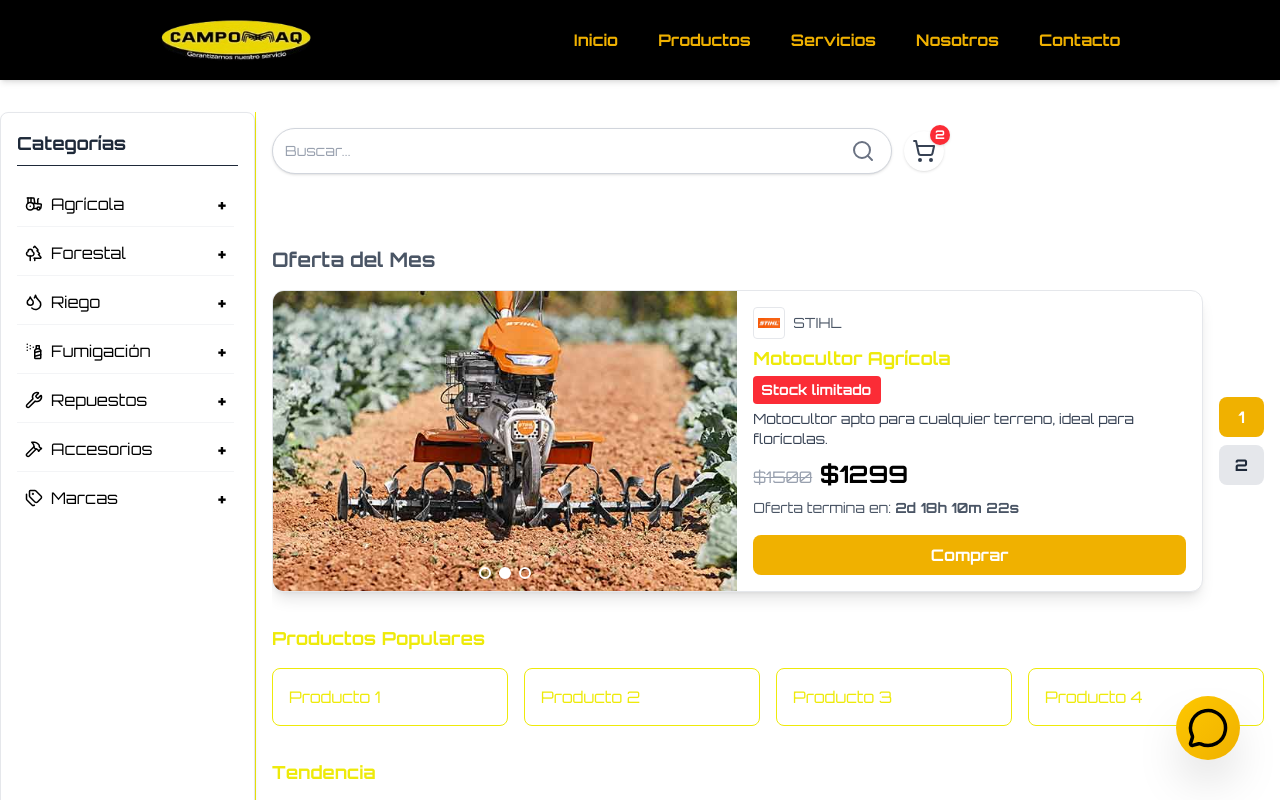
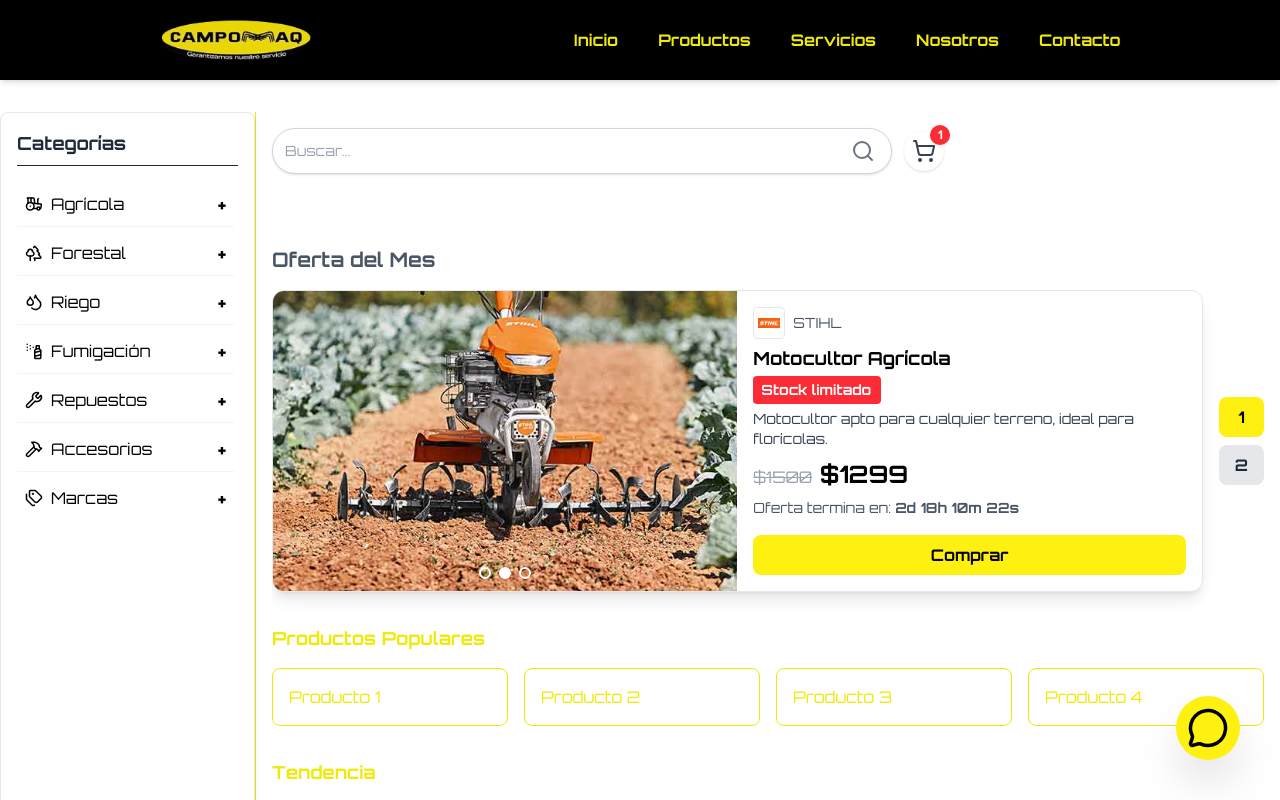
Before and after one commit to mateoquiguiri1995/campomaq-webpage, a Next.js app in the folder apps/frontend/: page /productos in a window 1280 px wide. Shown: the top 800 px of the page. Built offline with nearby package versions, Linux system fonts and the light colour scheme.

Commit message:
fix ui colors

```diff
--- a/apps/frontend/src/app/components/Chatbot.tsx
+++ b/apps/frontend/src/app/components/Chatbot.tsx
@@ -3,6 +3,7 @@ import { useState, useRef, useEffect } from 'react';
 import { Send, MessageCircle, X, Bot } from 'lucide-react';
 import { motion, AnimatePresence } from 'framer-motion';
 import clsx from 'clsx';
+import { TbBackground } from 'react-icons/tb';
 
 const CHAT_W = 420;
 const CHAT_H = 600;
@@ -151,7 +152,7 @@ export default function Chatbot() {
           >
             {/* Header */}
             <div
-              className="bg-gradient-to-r from-yellow-400 to-yellow-500 text-black p-4 flex justify-between items-center cursor-move"
+              className="bg-campomaq text-black p-4 flex justify-between items-center cursor-move"
               onMouseDown={startDrag}
               onTouchStart={startDrag}
             >
@@ -174,7 +175,7 @@ export default function Chatbot() {
               <div className="p-4 space-y-3">
                 {messages.length === 0 && !loading && (
                   <div className="flex flex-col items-center justify-center h-[400px] text-center">
-                    <Bot size={80} className="text-yellow-400 mb-4" />
+                    <Bot size={80} className="text-campomaq mb-4" />
                     <h3 className="text-xl font-bold text-gray-800">¡Hola! Soy Maqui</h3>
                     <p className="text-gray-600 mt-2 max-w-[280px]">
                       Estoy aquí para ayudarte a solventar tus dudas.
@@ -232,7 +233,7 @@ export default function Chatbot() {
                 <button
                   onClick={() => sendMessage()}
                   disabled={loading || !input.trim()}
-                  className="p-2 bg-yellow-400 text-black rounded-full hover:bg-yellow-500 disabled:bg-gray-300 transition-all hover:scale-105 active:scale-95"
+                  className="p-2 bg-yellow-#fef011 text-black rounded-full hover:bg-yellow-#fef011 disabled:bg-gray-300 transition-all hover:scale-105 active:scale-95"
                 >
                   <Send size={20} />
                 </button>
@@ -251,7 +252,7 @@ export default function Chatbot() {
             onClick={toggleOpen}
             onMouseDown={startDrag}
             onTouchStart={startDrag}
-            className="w-16 h-16 bg-gradient-to-br from-yellow-400 to-yellow-500 text-black rounded-full shadow-2xl flex items-center justify-center cursor-grab active:cursor-grabbing"
+            className="w-16 h-16 bg-campomaq text-black rounded-full shadow-2xl flex items-center justify-center cursor-grab active:cursor-grabbing"
           >
             <MessageCircle size={42} />
           </motion.button>
--- a/apps/frontend/src/app/components/sections/Marcas.tsx
+++ b/apps/frontend/src/app/components/sections/Marcas.tsx
@@ -15,12 +15,12 @@ const brands = [
 
 const features = [
   {
-    title: <>¿Por qué comprar en <strong className="text-yellow-500">campo</strong>maq?</>,
+    title: <>¿Por qué comprar en <strong className="text-campomaq">campo</strong>maq?</>,
     content: "Más de 20 años de experiencia nos respaldan en la distribución de equipos de calidad para el campo y jardinería.",
     image: "/images/features/agricola.jpg"
   },
   {
-    title: <>Soporte técnico <strong className="text-yellow-400">especializado</strong></>,
+    title: <>Soporte técnico <strong className="text-campomaq">especializado</strong></>,
     content: "Contamos con técnicos certificados por las principales marcas para brindarte el mejor servicio post-venta.",
     image: "/images/features/soporte.jpg"
   }
--- a/apps/frontend/src/app/components/ui/Button.tsx
+++ b/apps/frontend/src/app/components/ui/Button.tsx
@@ -6,8 +6,8 @@ type Props = {
 export function Button({ children, variant = 'primary' }: Props) {
   const base = 'px-6 py-2 md:px-8 md:py-3 font-semibold text-sm md:text-base transition-colors duration-300 hover:cursor-pointer'
   const styles = {
-    primary: 'bg-black text-white hover:bg-yellow-600',
-    outline: 'bg-yellow-600 text-white hover:bg-white hover:text-yellow-600'
+    primary: 'bg-black text-white hover:bg-campomaq hover:text-black',
+    outline: 'bg-campomaq text-black hover:bg-white hover:text-black'
   }
 
   return <button className={`${base} ${styles[variant]}`}>{children}</button>
--- a/apps/frontend/src/app/components/ui/Navbar.tsx
+++ b/apps/frontend/src/app/components/ui/Navbar.tsx
@@ -23,7 +23,7 @@ export default function Navbar() {
         </div>
 
         {/* Resto del código permanece igual */}
-        <ul className="hidden md:flex gap-10 text-xxl font-semibold text-yellow-500">
+        <ul className="hidden md:flex gap-10 text-xxl font-semibold text-yellow-#fef011">
           <li><Link href="/">Inicio</Link></li>
           <li><Link href="/productos">Productos</Link></li>
           <li><Link href="/servicios">Servicios</Link></li>
--- a/apps/frontend/src/app/globals.css
+++ b/apps/frontend/src/app/globals.css
@@ -7,6 +7,7 @@
   --animate-wave1: wave1 12s ease-in-out infinite;
   --animate-wave2: wave2 12s ease-in-out infinite;
   --animate-wave3: wave3 12s ease-in-out infinite;
+  --color-campomaq: #fef011;
 }
 
 /* 2. Keyframes */
--- a/apps/frontend/src/app/productos/components/CategorySidebar.tsx
+++ b/apps/frontend/src/app/productos/components/CategorySidebar.tsx
@@ -38,7 +38,7 @@ export default function CategorySidebar() {
         {categories.map((cat) => (
           <li key={cat.name} className="border-b border-gray-100 last:border-b-0">
             <div
-              className="flex justify-between items-center py-2 px-2 cursor-pointer hover:bg-yellow-500 rounded-md transition-colors"
+              className="flex justify-between items-center py-2 px-2 cursor-pointer hover:bg-campomaq rounded-md transition-colors"
               onClick={() => toggleCategory(cat.name)}
             >
               <div className="flex items-center gap-2 text-black font-medium">
@@ -64,7 +64,7 @@ export default function CategorySidebar() {
                     <li key={sub}>
                       <Link
                         href={`/productos?categoria=${sub.toLowerCase()}`}
-                        className="block py-1.5 px-2 text-sm text-black hover:text-black hover:bg-yellow-200 rounded transition-colors hover:pl-5"
+                        className="block py-1.5 px-2 text-sm text-black hover:text-black hover:bg-campomaq rounded transition-colors hover:pl-5"
                       >
                         {sub}
                       </Link>
--- a/apps/frontend/src/app/productos/components/SearchBar.tsx
+++ b/apps/frontend/src/app/productos/components/SearchBar.tsx
@@ -6,7 +6,7 @@ import { useState, useEffect, useRef } from "react";
 import { motion, AnimatePresence } from "framer-motion";
 
 export default function SearchBar() {
-  const [cartCount] = useState<number>(2); // Simulación
+  const [cartCount] = useState<number>(1); // Simulación
   const [tags, setTags] = useState<string[]>([]);
   const [showQuickOptions, setShowQuickOptions] = useState(false);
   const containerRef = useRef<HTMLDivElement>(null);
@@ -49,7 +49,7 @@ export default function SearchBar() {
         {tags.map((tag) => (
           <span
             key={tag}
-            className="flex items-center gap-1 bg-yellow-100 text-black px-2 py-0.5 rounded-full text-xs font-medium hover:bg-yellow-200 transition-colors duration-200 cursor-pointer"
+            className="flex items-center gap-1 bg-campomaq text-black px-2 py-0.5 rounded-full text-xs font-medium hover:bg-yellow-200 transition-colors duration-200 cursor-pointer"
           >
             {tag}
             <button
--- a/apps/frontend/src/app/productos/components/WeeklyOffer.tsx
+++ b/apps/frontend/src/app/productos/components/WeeklyOffer.tsx
@@ -65,7 +65,7 @@ export default function WeeklyOffer() {
               onClick={() => setSelected(idx)}
               className={`px-4 py-2 rounded-lg font-semibold transition ${
                 selected === idx
-                  ? "bg-yellow-500 text-white"
+                  ? "bg-campomaq text-black"
                   : "bg-gray-200 hover:bg-gray-300 text-gray-800"
               }`}
             >
@@ -153,7 +153,7 @@ function ProductCard({ product }: { product: Product }) {
           <p className="text-sm text-gray-600">{product.brand}</p>
         </div>
 
-        <h3 className="text-lg font-semibold">{product.name}</h3>
+        <h3 className="text-lg text-black font-semibold">{product.name}</h3>
 
         <span className="w-32 text-sm text-white font-semibold bg-red-500 px-2 py-1 rounded mt-1">
           Stock limitado
@@ -176,7 +176,7 @@ function ProductCard({ product }: { product: Product }) {
           <span className="font-semibold">{timeLeft}</span>
         </p>
 
-        <button className="mt-4 bg-yellow-500 hover:bg-black text-white hover:text-yellow-500 font-semibold py-2 px-4 rounded-lg transition">
+        <button className="mt-4 bg-campomaq text-black hover:bg-black hover:text-campomaq font-semibold py-2 px-4 rounded-lg transition hover:cursor-pointer">
           Comprar
         </button>
       </div>
--- a/apps/frontend/src/app/productos/page.tsx
+++ b/apps/frontend/src/app/productos/page.tsx
@@ -26,7 +26,7 @@ export default function ProductosPage() {
           </div>
 
           {/* Barra de búsqueda en desktop */}
-          <div className="hidden md:block mb-4">
+          <div className="hidden md:block mb-4 mt-0">
             <SearchBar />
           </div>
 
```
